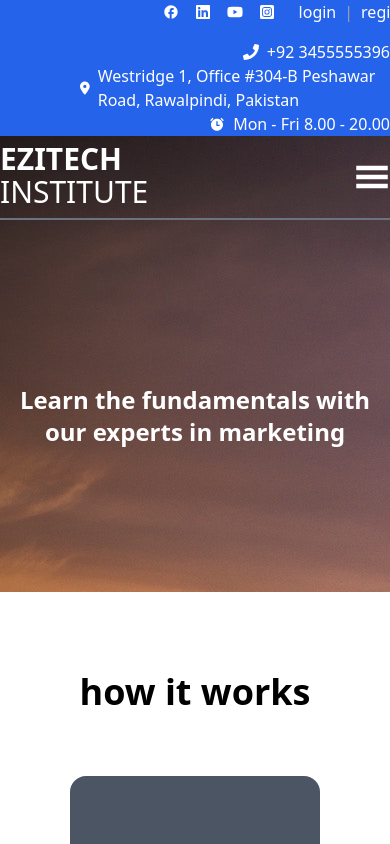
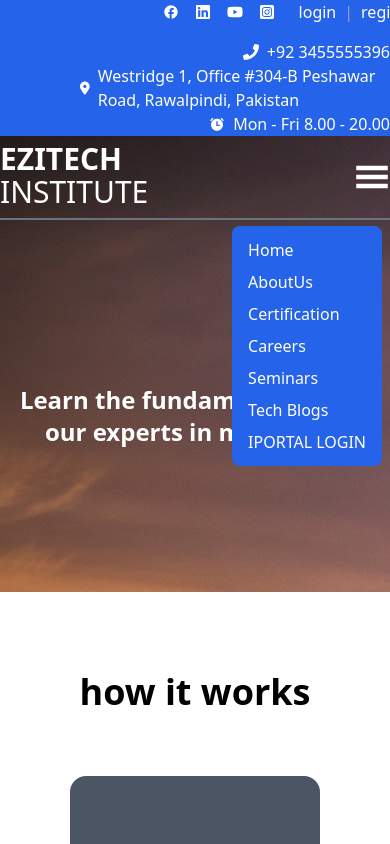
Before and after one commit to rizwan-signon/ezitech-clone-task, a React (Vite) app: page / in a window 390 px wide. Shown: the top 844 px of the page. Built offline with nearby package versions, Linux system fonts and the light colour scheme.

Commit message:
add responsive navbar

```diff
--- a/src/components/Navbar.jsx
+++ b/src/components/Navbar.jsx
@@ -61,37 +61,42 @@ const Navbar = () => {
             <h1 className=" font-bold leading-none">EZITECH</h1>
             <h1>INSTITUTE</h1>
           </div>
-          {show ? (
-            <GiHamburgerMenu
+          <div className="flex items-center gap-6">
+            <button
+              className="text-white text-4xl sm:hidden"
               onClick={handleShow}
-              className="text-white text-4xl"
-            />
-          ) : (
-            <>
+            >
+              <GiHamburgerMenu />
+            </button>
             <ul
               className={`${
-                  show
-                    ? `absolute mt-10 mr-10 rounded-lg`
-                    : "flex items-center gap-6 text-white uppercase"
-                }`}
+                show ? "block" : "hidden"
+              } absolute top-full right-2 bg-blue-600 text-white mt-2 py-2 px-4 rounded-lg sm:static sm:flex sm:items-center sm:bg-transparent sm:gap-6 sm:text-white`}
             >
-                <li>Home</li>
-                <li>AboutUs</li>
-                <li>Certification</li>
-                <li>Careers</li>
-                <li>Seminars</li>
-                <li>Tech Blogs</li>
-                <li>IPORTAL LOGIN</li>
+              <li className="py-1 hover:bg-blue-700 cursor-pointer">Home</li>
+              <li className="py-1 hover:bg-blue-700 cursor-pointer">AboutUs</li>
+              <li className="py-1 hover:bg-blue-700 cursor-pointer">
+                Certification
+              </li>
+              <li className="py-1 hover:bg-blue-700 cursor-pointer">Careers</li>
+              <li className="py-1 hover:bg-blue-700 cursor-pointer">
+                Seminars
+              </li>
+              <li className="py-1 hover:bg-blue-700 cursor-pointer">
+                Tech Blogs
+              </li>
+              <li className="py-1 hover:bg-blue-700 cursor-pointer">
+                IPORTAL LOGIN
+              </li>
             </ul>
-              <div className="flex items-center gap-6 text-white">
+            <div className="hidden sm:flex items-center gap-6 text-white">
               <p>|</p>
               <CiHeart className="font-bold" />
-                <button className=" border border-white py-2 px-2">
+              <button className="border border-white py-2 px-2">
                 <CiSearch />
               </button>
             </div>
-            </>
-          )}
+          </div>
         </section>
       </div>
     </header>
```
Lines whose indentation alone changed are shown as unchanged.
